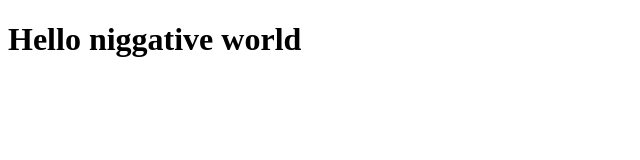
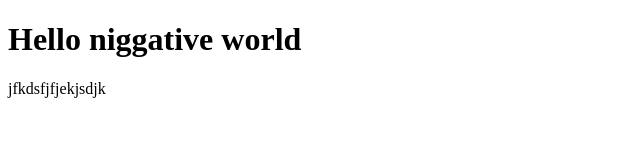
Before and after one commit to dikshant20057/project_practice, a plain HTML site: page front_end/index.html in a window 1280 px wide. Shown: the whole page, without its empty margins (0-640 px from the left). Drawn offline with Linux system fonts and the light colour scheme.

Commit message:
change in paragraph

```diff
--- a/front_end/index.html
+++ b/front_end/index.html
@@ -7,5 +7,8 @@
 </head>
 <body>
     <h1> Hello niggative world</h1>
+    <!-- paragraph starts here -->
+     <p>jfkdsfjfjekjsdjk</p>
+    <!-- paragraph ends here -->
 </body>
 </html>
```
